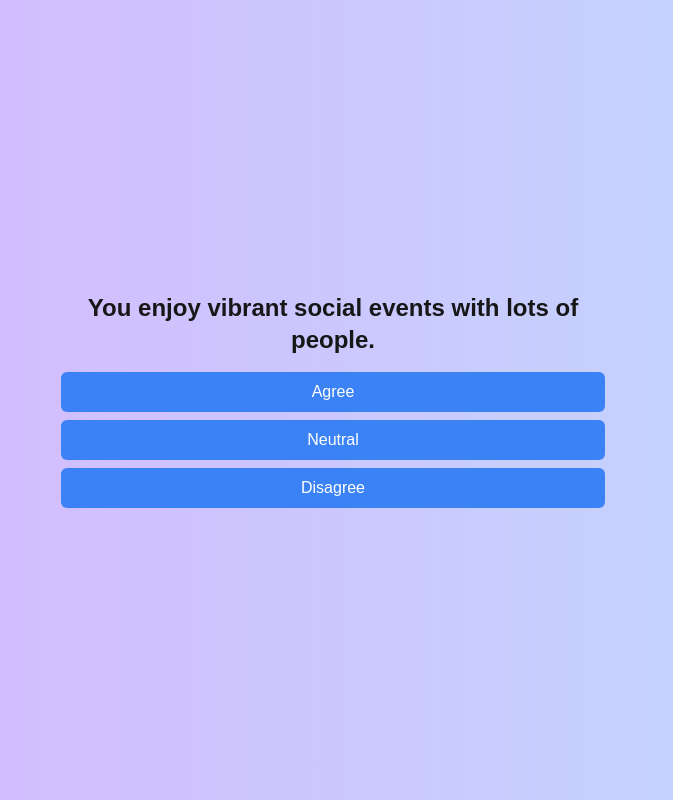
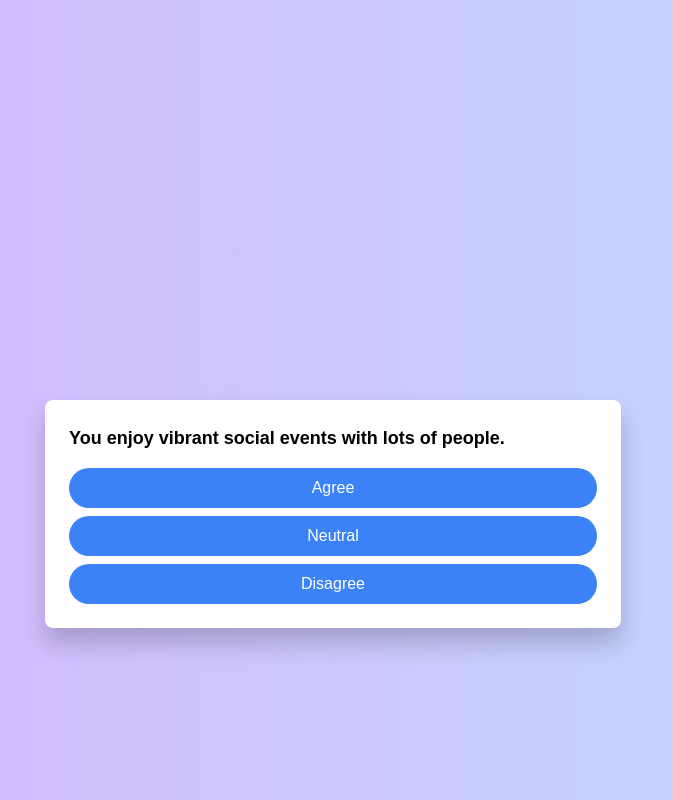
Before and after one commit to tdhenmark1999/personal-quiz, a Next.js app: page /quiz in a window 1280 px wide. Shown: the whole page, without its empty margins (307-980 px from the left). Built offline with nearby package versions, Linux system fonts and the light colour scheme.

Commit message:
feat: add animation to question transitions using framer-motion and also style it

```diff
--- a/app/quiz/page.tsx
+++ b/app/quiz/page.tsx
@@ -1,11 +1,11 @@
 "use client";
 
 import React, { useState } from "react";
+import { motion } from "framer-motion";
 import { useRouter } from "next/navigation";
 
 const questions = [
-  { question: "You enjoy vibrant social events with lots of people.", options: ["Agree", "Neutral", "Disagree"] },
-
+  { question: "You enjoy vibrant social events with lots of people.", options: ["Agree", "Neutral", "Disagree"] }
 ];
 
 const QuizPage = () => {
@@ -19,22 +19,45 @@ const QuizPage = () => {
         router.push("/results");
       }
     };
+  return (
+    <div className="min-h-screen flex items-center justify-center bg-gradient-to-r from-purple-300 to-blue-200 p-6 overflow-hidden relative">
+    <div className="relative w-full max-w-xl h-full flex flex-col items-center">
+      {questions.map((q, index) => {
+        const isActive = index === currentQuestionIndex;
+        const isAbove = index < currentQuestionIndex;
+        const isBelow = index > currentQuestionIndex;
 
         return (
-    <div className="min-h-screen flex items-center justify-center bg-gradient-to-r from-purple-300 to-blue-200 p-6">
-      <div className="text-center max-w-xl p-4">
-        <h2 className="text-2xl font-bold">{questions[currentQuestionIndex].question}</h2>
-        <div className="mt-4">
-          {questions[currentQuestionIndex].options.map((option, index) => (
+          <motion.div
+            key={index}
+            initial={{ opacity: isActive ? 1 : 0.5, y: isAbove ? -50 : isBelow ? 50 : 0, scale: isActive ? 1 : 0.9 }}
+            animate={{ opacity: isActive ? 1 : 0.5, y: isAbove ? -50 : isBelow ? 50 : 0, scale: isActive ? 1 : 0.9 }}
+            transition={{ duration: 0.5, ease: "easeInOut" }}
+            className={`absolute w-full p-6 rounded-lg shadow-lg ${isActive ? "z-20 cursor-pointer" : "z-10"}`}
+            style={{
+              background: "white",
+              filter: isActive ? "none" : "blur(2px)",
+              boxShadow: isActive
+                ? "0px 15px 25px rgba(0, 0, 0, 0.2)"
+                : "0px 10px 20px rgba(0, 0, 0, 0.1)",
+              pointerEvents: isActive ? "auto" : "none",
+            }}
+          >
+            <h2 className={`text-lg font-bold ${isActive ? "text-black" : "text-gray-500"}`}>{q.question}</h2>
+            <div className="space-y-2 mt-4">
+              {q.options.map((option, i) => (
                 <button
-              key={index}
+                  key={i}
                   onClick={() => handleOptionClick(option)}
-              className="block w-full bg-blue-500 text-white px-4 py-2 rounded-md mt-2 hover:bg-blue-600 transition"
+                  className={`w-full py-2 rounded-full ${isActive ? "bg-blue-500 text-white hover:bg-blue-600" : "bg-gray-300 text-gray-500"}`}
                 >
                   {option}
                 </button>
               ))}
             </div>
+          </motion.div>
+        );
+      })}
     </div>
   </div>
   );
```
Lines whose indentation alone changed are shown as unchanged.
